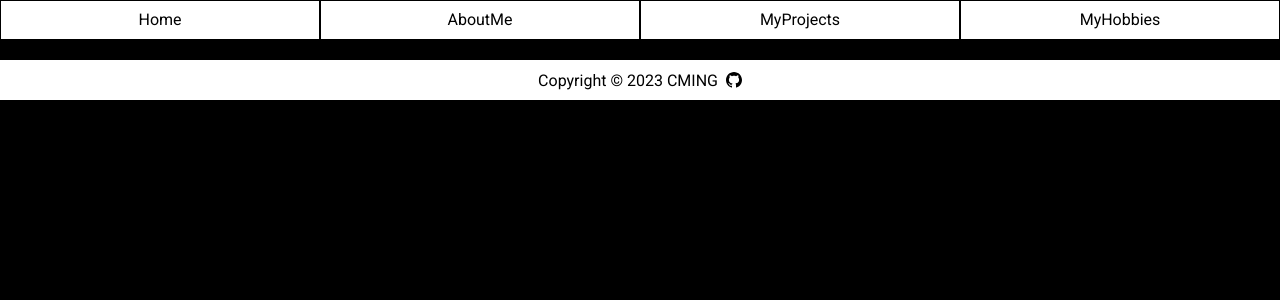
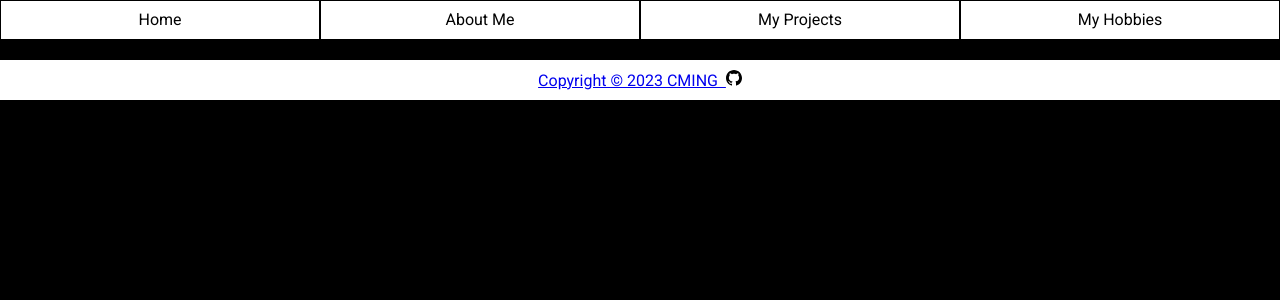
Before and after one commit to CMING3/my-website, a React (Create React App) app: page / in a window 1280 px wide. Shown: the top 300 px of the page. Built offline with nearby package versions, Linux system fonts and the light colour scheme.

Commit message:
completed footer and navbar

```diff
--- a/src/components/UI/Footer.js
+++ b/src/components/UI/Footer.js
@@ -4,10 +4,12 @@ import style from "../../styles/footer.module.css"
 export default function Footer() {
   return (
     <div className={style.footer}>
-      Copyright &copy; 2023 CMING &nbsp;
-      <svg xmlns="http://www.w3.org/2000/svg" width="16" height="16" viewBox="0 0 24 24">
-        <path d="M12 0c-6.626 0-12 5.373-12 12 0 5.302 3.438 9.8 8.207 11.387.599.111.793-.261.793-.577v-2.234c-3.338.726-4.033-1.416-4.033-1.416-.546-1.387-1.333-1.756-1.333-1.756-1.089-.745.083-.729.083-.729 1.205.084 1.839 1.237 1.839 1.237 1.07 1.834 2.807 1.304 3.492.997.107-.775.418-1.305.762-1.604-2.665-.305-5.467-1.334-5.467-5.931 0-1.311.469-2.381 1.236-3.221-.124-.303-.535-1.524.117-3.176 0 0 1.008-.322 3.301 1.23.957-.266 1.983-.399 3.003-.404 1.02.005 2.047.138 3.006.404 2.291-1.552 3.297-1.23 3.297-1.23.653 1.653.242 2.874.118 3.176.77.84 1.235 1.911 1.235 3.221 0 4.609-2.807 5.624-5.479 5.921.43.372.823 1.102.823 2.222v3.293c0 .319.192.694.801.576 4.765-1.589 8.199-6.086 8.199-11.386 0-6.627-5.373-12-12-12z"/>
+      <a href='https://github.com/CMING3'>
+        Copyright &copy; 2023 CMING &nbsp;
+        <svg xmlns="http://www.w3.org/2000/svg" width="16" height="16" viewBox="0 0 24 24">
+          <path d="M12 0c-6.626 0-12 5.373-12 12 0 5.302 3.438 9.8 8.207 11.387.599.111.793-.261.793-.577v-2.234c-3.338.726-4.033-1.416-4.033-1.416-.546-1.387-1.333-1.756-1.333-1.756-1.089-.745.083-.729.083-.729 1.205.084 1.839 1.237 1.839 1.237 1.07 1.834 2.807 1.304 3.492.997.107-.775.418-1.305.762-1.604-2.665-.305-5.467-1.334-5.467-5.931 0-1.311.469-2.381 1.236-3.221-.124-.303-.535-1.524.117-3.176 0 0 1.008-.322 3.301 1.23.957-.266 1.983-.399 3.003-.404 1.02.005 2.047.138 3.006.404 2.291-1.552 3.297-1.23 3.297-1.23.653 1.653.242 2.874.118 3.176.77.84 1.235 1.911 1.235 3.221 0 4.609-2.807 5.624-5.479 5.921.43.372.823 1.102.823 2.222v3.293c0 .319.192.694.801.576 4.765-1.589 8.199-6.086 8.199-11.386 0-6.627-5.373-12-12-12z"/>
         </svg>
-      </div>
+      </a>
+    </div>
   )
 }
--- a/src/components/UI/Navbar.js
+++ b/src/components/UI/Navbar.js
@@ -2,14 +2,19 @@ import style from "../../styles/navbar.module.css"
 import React from "react"
 import {Link} from "react-router-dom"
 export default function Navbar(){
-    const navbarList = ["Home", "AboutMe", "MyProjects", "MyHobbies"]
+    const navbarList = ["Home", "About Me", "My Projects", "My Hobbies"]
 
     return(
         <div className={style.navbar}>
             {
                 navbarList.map((item)=>{
+                    if (item === "Home"){
+                        return(
+                            <Link to="/">{item}</Link>
+                        )
+                    }
                     return(
-                        <Link to={"/"+item}>{item}</Link>
+                        <Link to={"/"+item.replace(/\s+/g, "")}>{item}</Link>
                     )
                 })
             }
```
